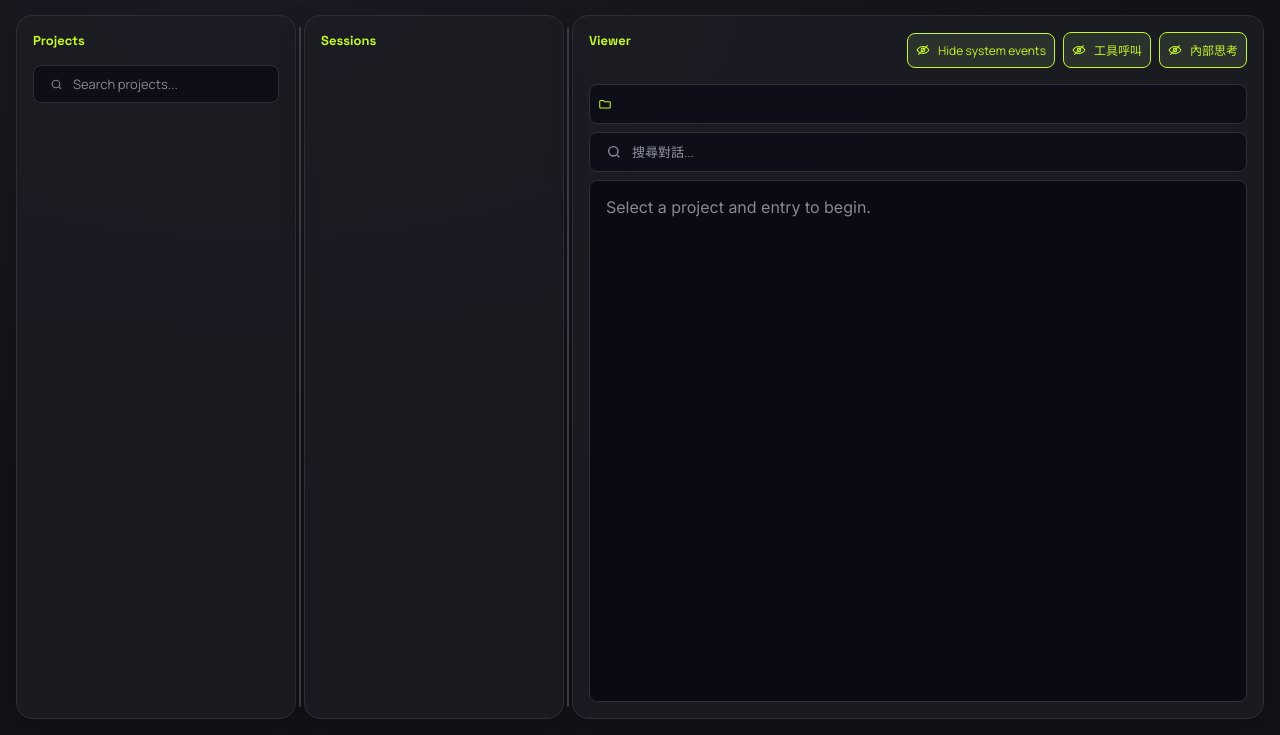
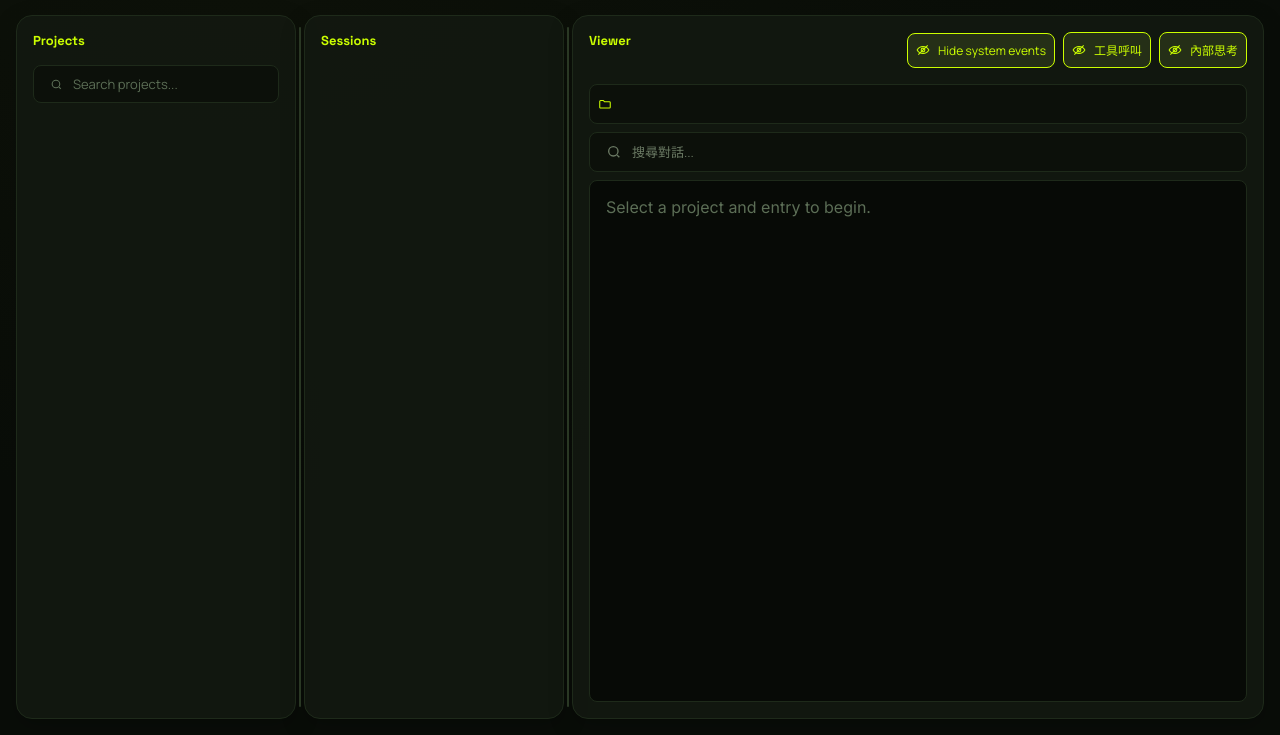
Before and after one commit to Hank076/Unified-AI-Session-Explorer, a website with bundled scripts: page src/index.html in a window 1280 px wide. Shown: the part 65-800 px from the top of the page. Built offline with nearby package versions, Linux system fonts and the light colour scheme.

Commit message:
feat(css): redesign dark mode tokens — high-voltage sporty palette

```diff
--- a/src/styles.css
+++ b/src/styles.css
@@ -5,88 +5,90 @@
   --font-mono: "JetBrains Mono", "Cascadia Code", monospace;
   --font-title: "Space Grotesk", "Inter", sans-serif;
   --font-ui: "Manrope", "Inter", sans-serif;
-  --bg-app: radial-gradient(ellipse 80% 60% at 20% 10%, #1a1a22 0%, #121218 100%);
-  --text-primary: #e2e2e8;
-  --text-secondary: #b8b8c4;
-  --text-muted: #888892;
-  --panel-bg: rgba(28, 28, 36, 0.8);
-  --panel-border: #2e2e38;
+  --bg-app: radial-gradient(ellipse 80% 60% at 20% 10%, #0d1109 0%, #090d08 100%);
+  --text-primary: #e8f0e4;
+  --text-secondary: #8fa888;
+  --text-muted: #5c6e56;
+  --panel-bg: rgba(19, 24, 16, 0.88);
+  --panel-border: #1e2a1a;
   --panel-border-width: 1px;
-  --panel-title: #c4f82a;
+  --panel-title: #ccff00;
   --panel-shadow: 0 8px 24px rgba(0, 0, 0, 0.22);
-  --panel-head-border: #2e2e38;
-  --resizer: #3a3a44;
-  --control-bg: #1a1a24;
-  --control-bg-hover: #1e1e2a;
-  --control-bg-active: #22222e;
-  --control-border: #2e2e38;
+  --panel-head-border: #1e2a1a;
+  --resizer: #2a3824;
+  --control-bg: #131810;
+  --control-bg-hover: #243418;
+  --control-bg-active: #2c3e1e;
+  --control-border: #1e2a1a;
   --control-border-width: 1px;
-  --control-border-active: #c4f82a;
+  --control-border-active: #ccff00;
   --control-text: #e2e2e8;
-  --entry-subagent-border: #c4f82a;
-  --viewer-bg: #0a0a12;
-  --divider: #27272a;
-  --accent: #c4f82a;
-  --accent-strong: #74d5ae;
-  --brand-sub: #9ba8b8;
-  --header-bg: rgba(22, 22, 30, 0.8);
-  --header-border: rgba(46, 46, 56, 0.533);
+  --entry-subagent-border: #ccff00;
+  --viewer-bg: #070a06;
+  --divider: #1a2416;
+  --accent: #ccff00;
+  --accent-strong: #6ad98a;
+  --brand-sub: #8a9e80;
+  --header-bg: rgba(9, 13, 8, 0.92);
+  --header-border: rgba(30, 42, 24, 0.6);
   --header-height: 64px;
-  --theme-btn-active-text: #c4f82a;
-  --project-search-bg: #0e0e16;
-  --project-search-border: #2e2e38;
-  --project-search-icon: #888892;
-  --viewer-search-bg: #0e0e18;
-  --viewer-search-border: #2e2e38;
-  --viewer-search-icon: #8f93a3;
-  --viewer-meta-path: #c4f82a;
-  --viewer-meta-time: #888892;
-  --viewer-meta-border: #2e2e38;
-  --viewer-meta-bg: #0e0e18;
-  --viewer-meta-icon: #c4f82a;
+  --theme-btn-active-text: #ccff00;
+  --project-search-bg: #0c100a;
+  --project-search-border: #1e2a1a;
+  --project-search-icon: #5c6e56;
+  --viewer-search-bg: #0c100a;
+  --viewer-search-border: #1e2a1a;
+  --viewer-search-icon: #6b7a64;
+  --viewer-meta-path: #ccff00;
+  --viewer-meta-time: #5c6e56;
+  --viewer-meta-border: #1e2a1a;
+  --viewer-meta-bg: #0c100a;
+  --viewer-meta-icon: #ccff00;
   --viewer-row-height: 40px;
-  --status-error-bg: #4b1f2b;
-  --status-error-text: #ffe3ea;
-  --status-warn-bg: #4d3a13;
+  --status-error-bg: #3d0f18;
+  --status-error-text: #ffd5e0;
+  --status-warn-bg: #2e2204;
   --status-warn-text: #ffe7b0;
-  --tooltip-bg: #14141c;
-  --tooltip-border: #2e2e38;
-  --tooltip-text: #d7e7f1;
-  --scroll-track: #0a0a12;
-  --scroll-thumb: #2e2e38;
-  --scroll-thumb-hover: #3e3e4e;
-  --theme-switch-bg: #121218;
-  --theme-switch-border: #2e2e38;
-  --theme-btn-text: #c7dbe8;
-  --theme-btn-bg-active: #1e1e28;
-  --theme-btn-border-active: #c4f82a;
-  --theme-btn-bg-hover: #1e1e28;
-  --warning-bg: #3d310f;
-  --warning-border: #c9a04a;
+  --tooltip-bg: #0e120a;
+  --tooltip-border: #1e2a1a;
+  --tooltip-text: #d0e8c8;
+  --scroll-track: #070a06;
+  --scroll-thumb: #2a3824;
+  --scroll-thumb-hover: #3a4e30;
+  --theme-switch-bg: #0e120a;
+  --theme-switch-border: #1e2a1a;
+  --theme-btn-text: #b0c8a8;
+  --theme-btn-bg-active: #1a2416;
+  --theme-btn-border-active: #ccff00;
+  --theme-btn-bg-hover: #1a2416;
+  --warning-bg: #2e2204;
+  --warning-border: #a88030;
   --warning-text: #ffe7b1;
-  --chat-user-bg: #1a2818;
-  --chat-user-border: rgba(196, 248, 42, 0.267);
+  --chat-user-bg: #162010;
+  --chat-user-border: rgba(204, 255, 0, 0.25);
   --chat-user-text: var(--text-primary);
-  --chat-user-line: #b8c8e8;
-  --chat-assistant-bg: #18181e;
-  --chat-assistant-border: rgba(46, 46, 56, 0.533);
+  --chat-user-line: #b0c8a8;
+  --chat-assistant-bg: #12160f;
+  --chat-assistant-border: rgba(30, 42, 24, 0.5);
   --chip-bg: transparent;
-  --chip-border: #3a3a5a;
-  --chip-text: #b8b8c4;
-  --assistant-bg: #101018;
-  --assistant-border: #2e2e42;
-  --assistant-card-bg: #1a1a2e;
-  --assistant-card-border: #2e2e42;
-  --tech-row-bg: #1c1c2c;
-  --tech-row-border: #2e2e42;
-  --danger-bg: #3f121a;
-  --danger-bg-hover: #571624;
-  --danger-border: #8b1f32;
-  --danger-text: #ffdce3;
-  --toast-bg: #121823;
-  --toast-border: #2e3d55;
-  --toast-text: #dce8f8;
+  --chip-border: #2e3e28;
+  --chip-text: #a0b098;
+  --assistant-bg: #0c100a;
+  --assistant-border: #1e2a1a;
+  --assistant-card-bg: #141a10;
+  --assistant-card-border: #1e2a1a;
+  --tech-row-bg: #161e12;
+  --tech-row-border: #1e2a1a;
+  --danger-bg: #3d0f18;
+  --danger-bg-hover: #54141f;
+  --danger-border: #9b1e34;
+  --danger-text: #ffd5e0;
+  --toast-bg: #111a0d;
+  --toast-border: #243a1e;
+  --toast-text: #d0e8c8;
   --interactive-transition: 180ms ease;
+  --ctx-menu-hover-bg: rgba(204, 255, 0, 0.10);
+  --ctx-menu-hover-shadow: inset 2px 0 0 #ccff00;
   font-family: var(--font-main);
   color: var(--text-primary);
   background: var(--bg-app);
```
